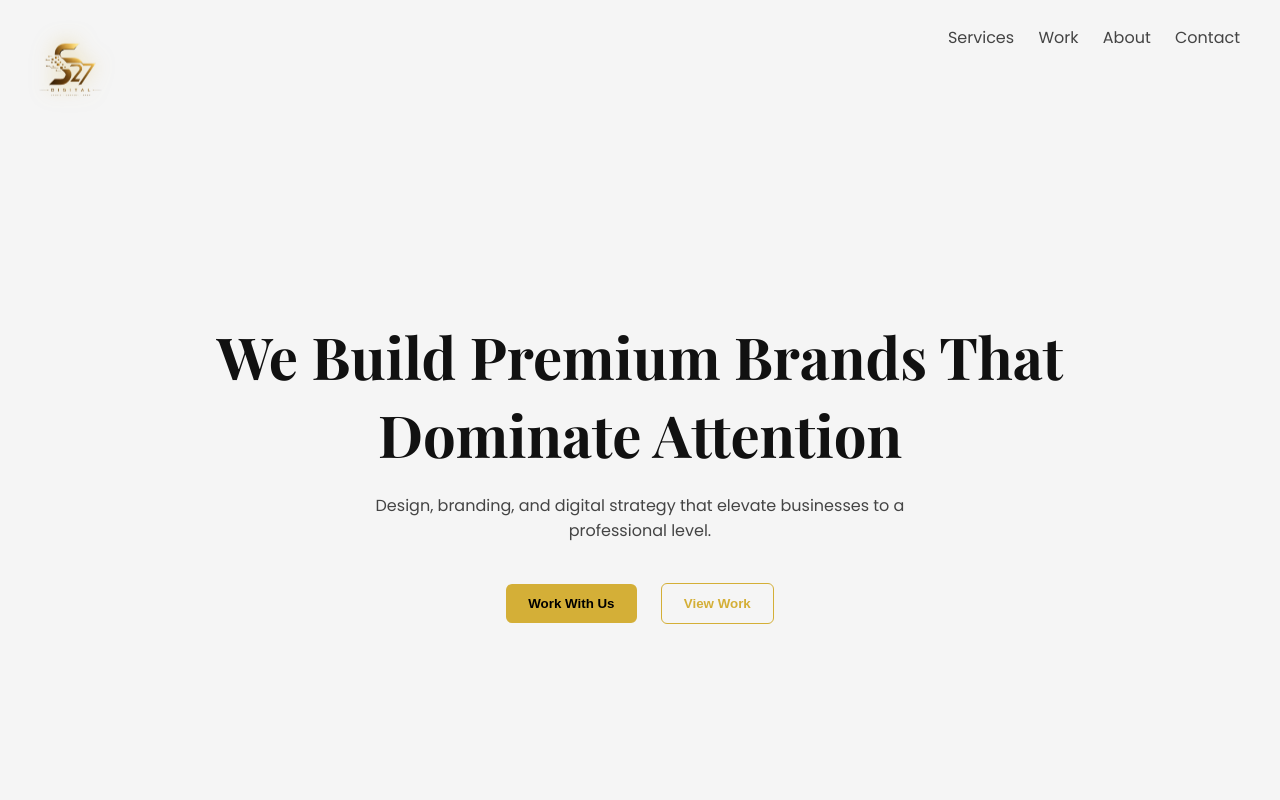
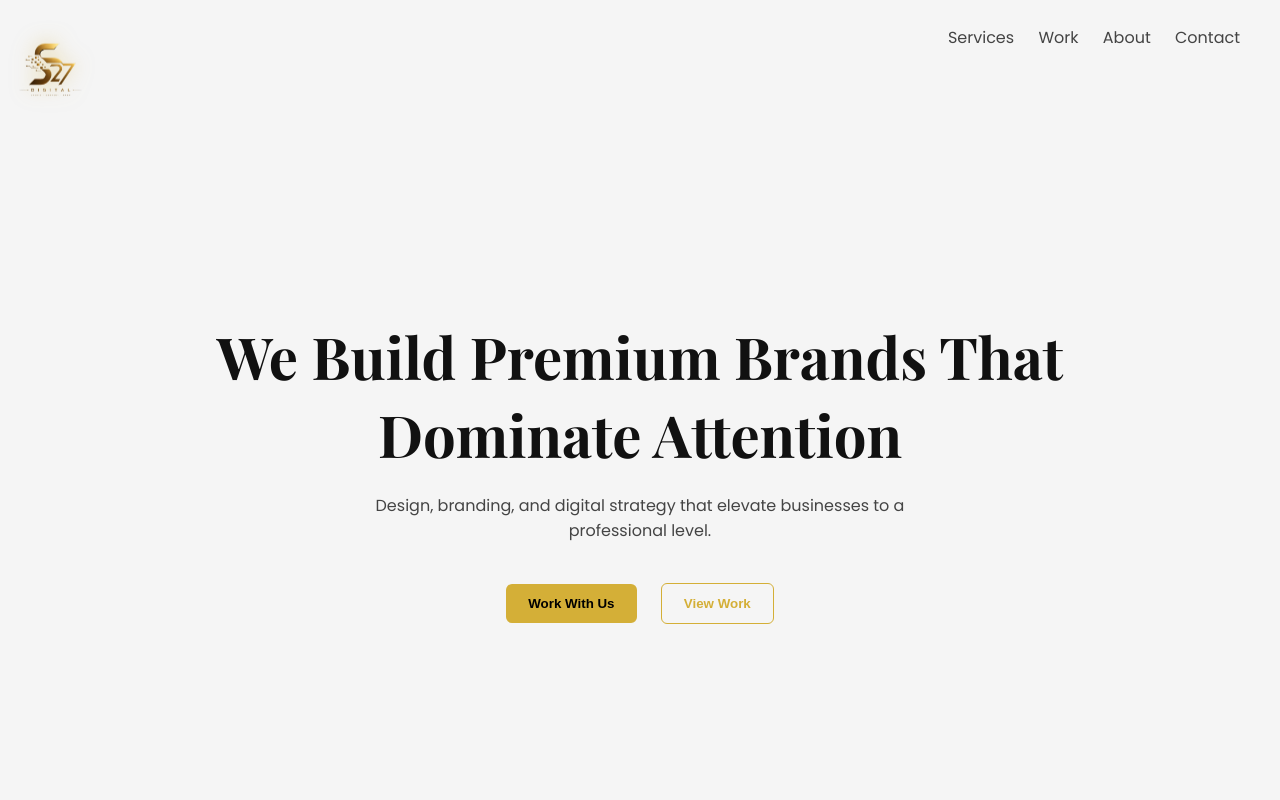
Before and after one commit to Sammychings27/interact-global-hub, a plain HTML site: page index.html in a window 1280 px wide. Shown: the top 800 px of the page. Drawn offline with nearby package versions, Linux system fonts and the light colour scheme.

Commit message:
Adjust logo position from left 25px to 5px

```diff
--- a/index.html
+++ b/index.html
@@ -45,7 +45,7 @@ body{
 .logo{
     position: fixed;
     top: 20px;
-    left: 25px;
+    left: 5px;
     z-index: 999;
     display: flex;
     align-items: center;
```
